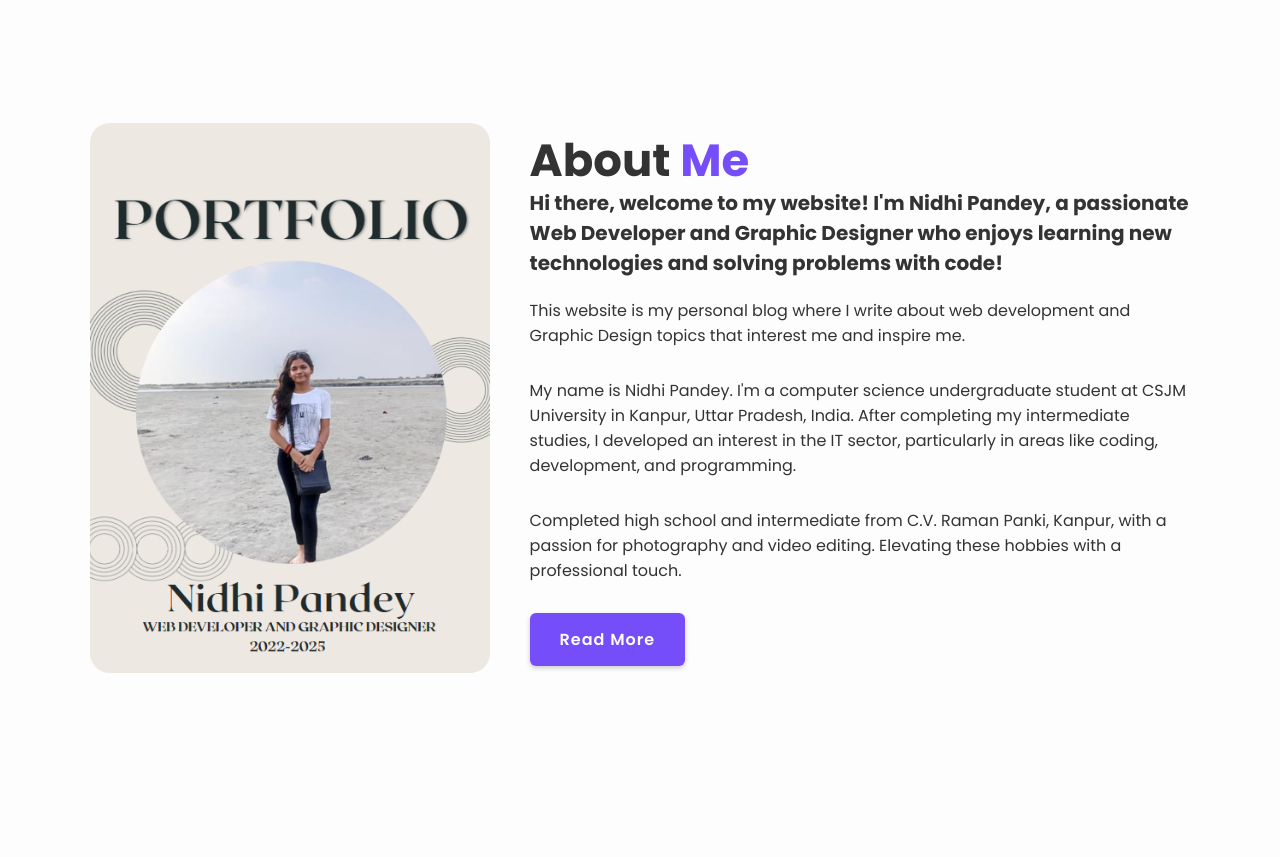
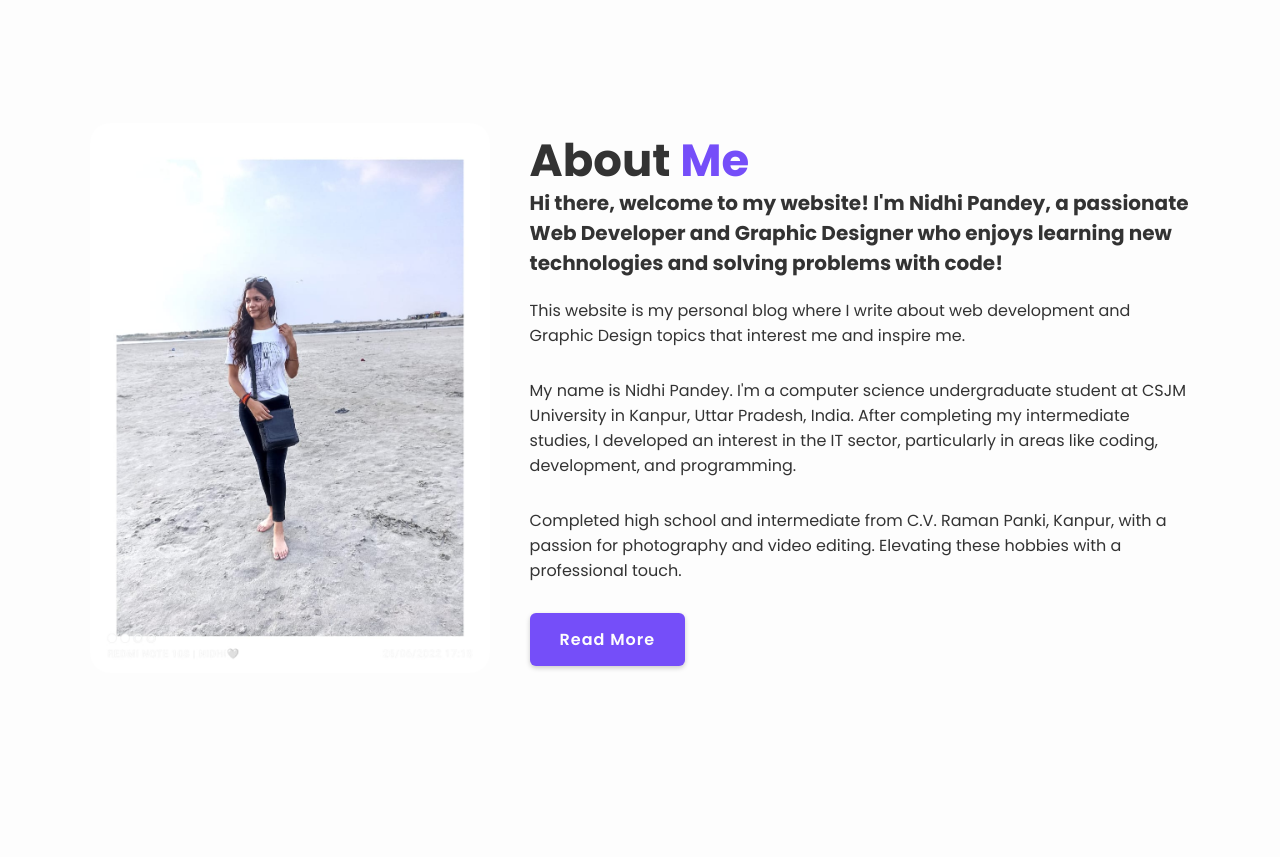
Before and after one commit to jatin009v/Nidhi-Port, a plain HTML site: page index.html in a window 1280 px wide. Shown: the part 840-1697 px from the top of the page. Drawn offline with nearby package versions, Linux system fonts and the light colour scheme.

Commit message:
Update index.html

```diff
--- a/index.html
+++ b/index.html
@@ -86,7 +86,7 @@
     <!-- about section design -->
     <section class="about" id="about">
         <div class="about-img">
-            <img src="images/aboutnidhu.png" alt="">
+            <img src="images/nidhu.jpg" alt="">
         </div>
 
         <div class="about-content">
```
